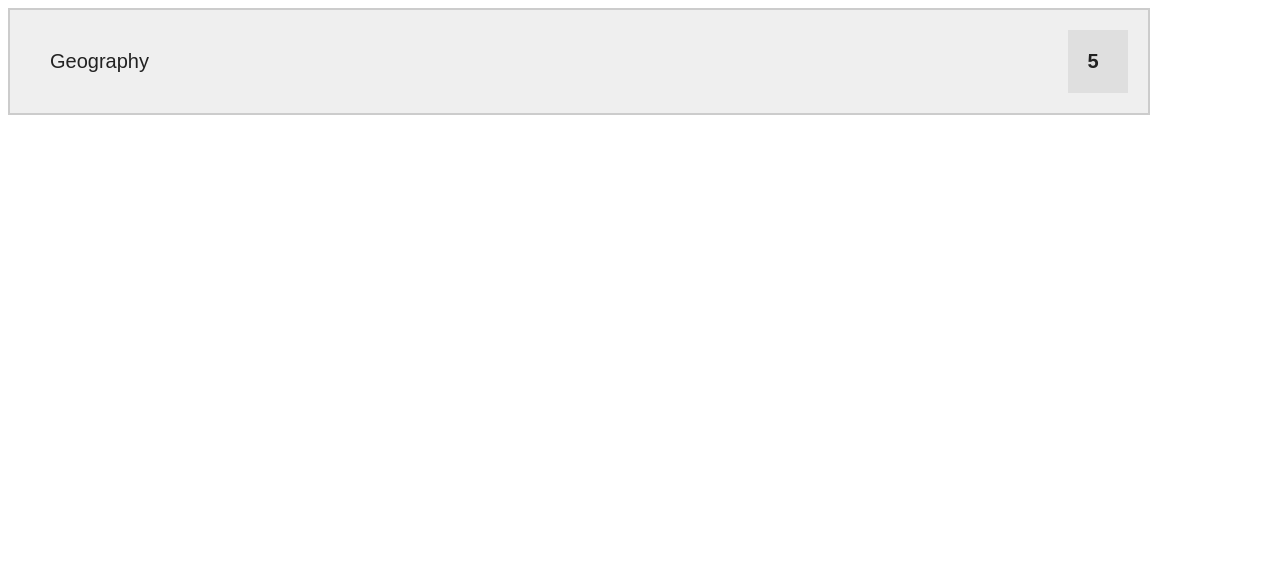
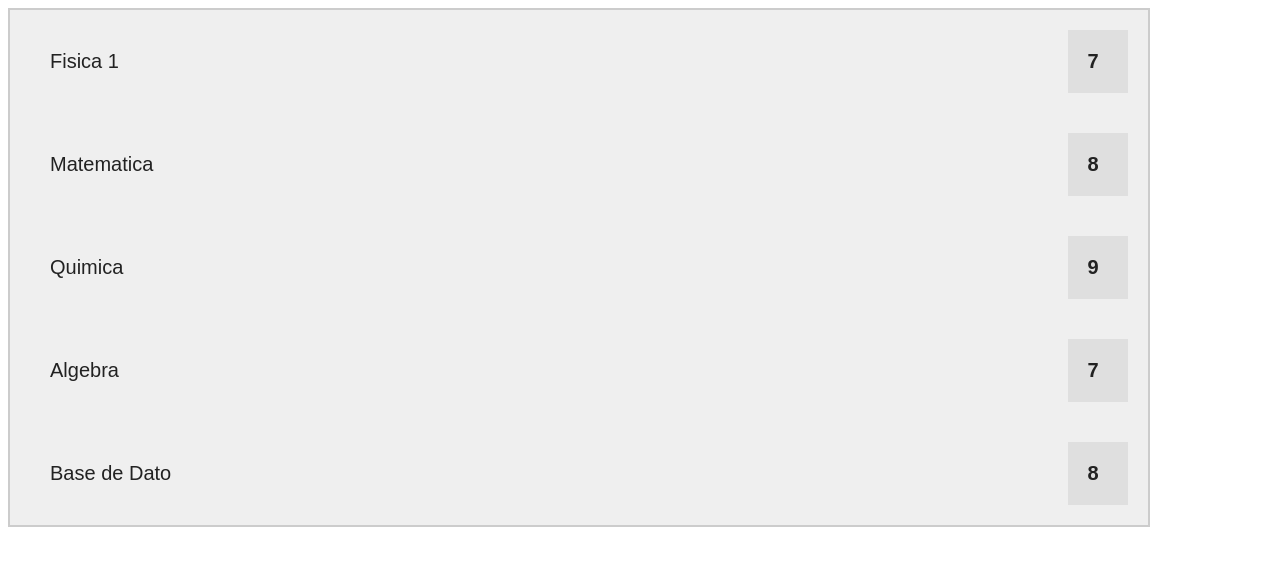
Before and after one commit to monier87/Ejercio_MateriasJS, a plain HTML site: page index.html in a window 1280 px wide. Drawn offline with Linux system fonts and the light colour scheme.

Commit message:
Second Commit

```diff
--- a/codigo.js
+++ b/codigo.js
@@ -1,30 +1,41 @@
-const materiasHTML= document.querySelector(".materias");
+const materiasHTML = document.querySelector(".materias");
 
-const materias =[
-    {
-        nombre:"Fisica 1",
-        Nota: 5
-    },{
-        nombre:"Matematica",
-        Nota: 6
-    },{
-        nombre:"Quimica",
-        Nota: 9
-    },{
-        nombre:"Algebra",
-        Nota: 8
-    },{
-        nombre:"Base de Dato",
-        Nota: 4
-    },
-]
+const materias = [{
+    nombre: "Fisica 1",
+    Nota: 7
+}, {
+    nombre: "Matematica",
+    Nota: 8
+}, {
+    nombre: "Quimica",
+    Nota: 9
+}, {
+    nombre: "Algebra",
+    Nota: 7
+}, {
+    nombre: "Base de Dato",
+    Nota: 8
+}, ]
 
-const obtenerMateria = (id)=>{
-    return new Promise((resolve, reject)=>{
-        materia=materias[id];
-        if (materia==undefined)reject("No existe la Materia")
-        else setTimeout(resolve(materia),Math.random()*400);
+const obtenerMateria = (id) => {
+    return new Promise((resolve, reject) => {
+        materia = materias[id];
+        if (materia == undefined) reject("No existe la Materia")
+        else setTimeout(() => { resolve(materia) }, Math.random() * 400);
     })
 }
 
-obtenerMateria(1).then(res => console.log(res))
+const devolverMaterias = async() => {
+    let materia = [];
+    for (let i = 0; i < materias.length; i++) {
+        materia[i] = await obtenerMateria(i);
+        let newHTMLCode = `
+        <div class="materia">
+            <div class="nombre">${materia[i].nombre}</div>
+            <div class="nota">${materia[i].Nota}</div>
+        </div>`;
+        materiasHTML.innerHTML += newHTMLCode;
+    }
+}
+
+devolverMaterias()
--- a/index.html
+++ b/index.html
@@ -1,17 +1,17 @@
 <!DOCTYPE html>
 <html lang="en">
+
 <head>
     <title>Listado de Materias</title>
     <meta charset="UTF-8">
     <link rel="stylesheet" type="text/css" href="estilo.css">
 </head>
+
 <body>
     <div class="materias">
-        <div class="materia">
-            <div class="nombre">Geography</div>
-            <div class="nota">5</div>
-        </div>
+
     </div>
     <script src="codigo.js"></script>
 </body>
+
 </html>
```
